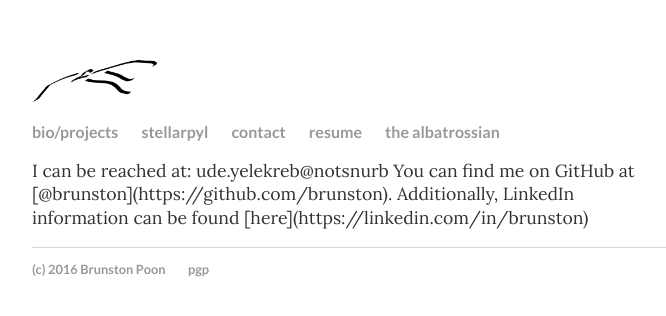
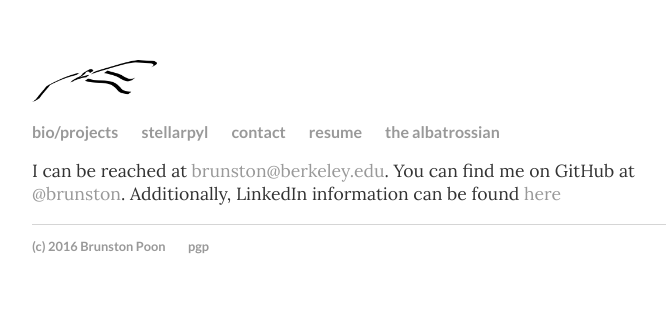
Before and after one commit to brupoon/brunstonio, a Jekyll site: the page built from contact/index.md, in a window 1280 px wide. Shown: the top 316 px of the page, without its empty margins (288-954 px from the left). Built offline with Jekyll 4.4.1, drawn with Linux system fonts in a browser that asks for light colours.

Commit message:
Update index.md

```diff
--- a/contact/index.md
+++ b/contact/index.md
@@ -3,6 +3,4 @@
 title: "Contact"
 ---
 
-<p> I can be reached at: <span class="rev">ude.yelekreb@notsnurb</span>
-
-You can find me on GitHub at [@brunston](https://github.com/brunston). Additionally, LinkedIn information can be found [here](https://linkedin.com/in/brunston)
+I can be reached at [brunston@berkeley.edu](mailto:ude.yelekreb@notsnurb). You can find me on GitHub at [@brunston](https://github.com/brunston). Additionally, LinkedIn information can be found [here](https://linkedin.com/in/brunston)
```
